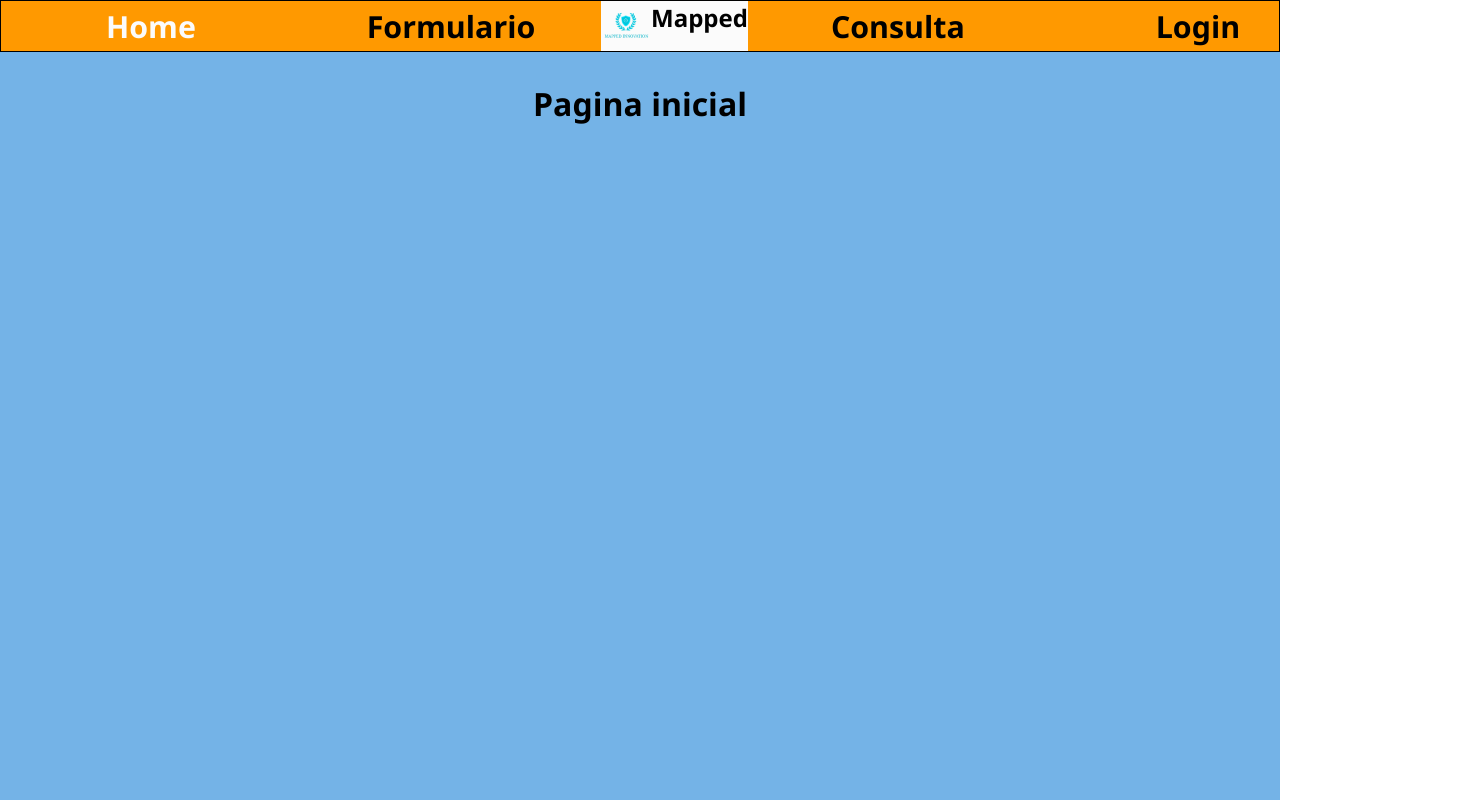
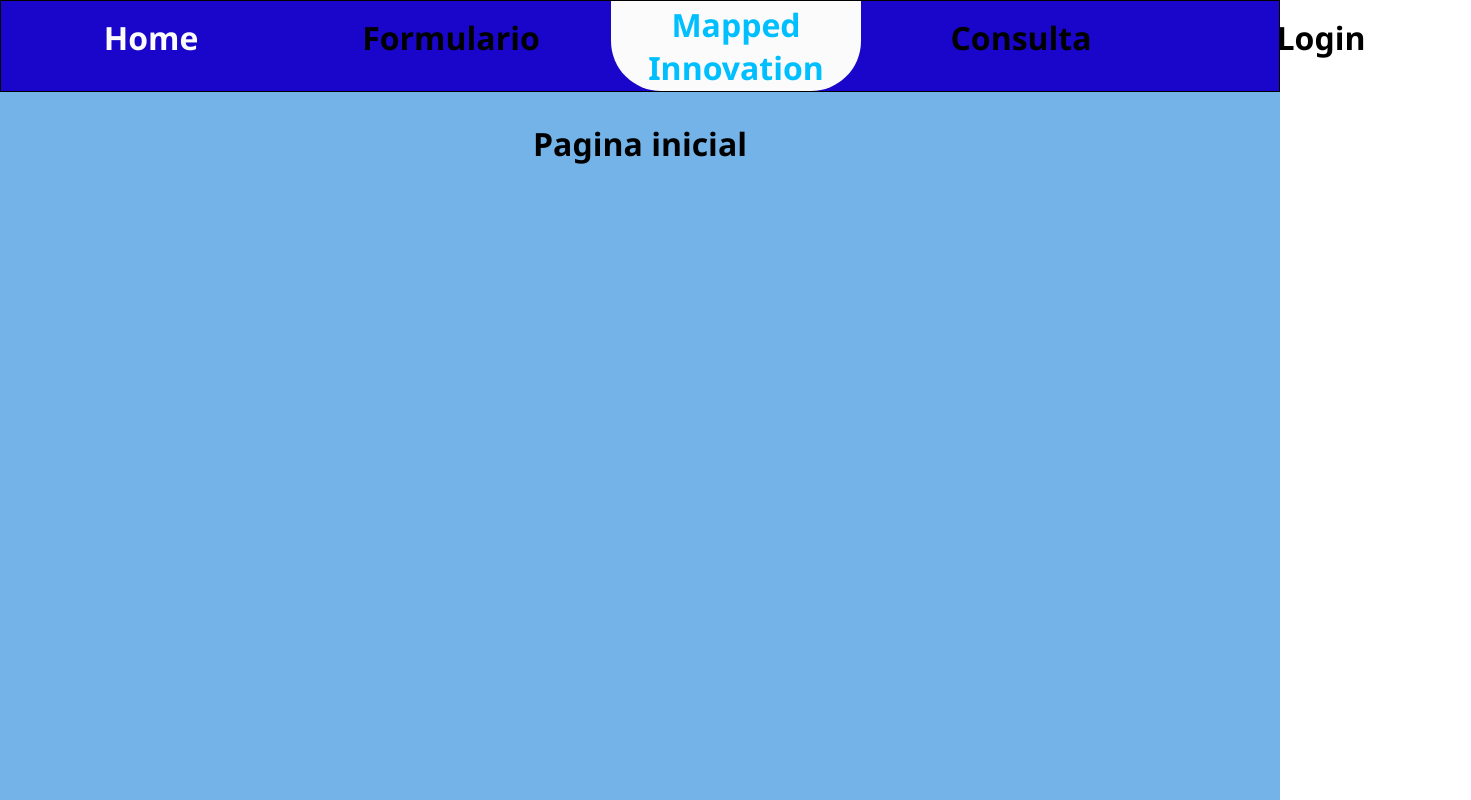
Before and after one commit to Miguel-Fr3/Gs_RWD, a Next.js app: page / in a window 1280 px wide. Shown: the top 800 px of the page, 1471 px wide, since content can reach past the window. Built offline with nearby package versions, Linux system fonts and the light colour scheme.

Commit message:
Alterando Cabecalho

```diff
--- a/src/components/Cabecalho/Cabecalho.jsx
+++ b/src/components/Cabecalho/Cabecalho.jsx
@@ -25,8 +25,8 @@ export default function Cabecalho() {
           </Link>
 
           <div className='image'>
-            <Image src="/logo.png" alt="Logo Mapped" width={100} height={50}  priority={true} className='logo'/>
-            <h1>Mapped</h1>
+            <h1>Mapped <br /> Innovation</h1>
+
         </div>
 
           <Link href="/consulta" className={pathname === '/consulta' ? 'active' : ''}>
--- a/src/components/Cabecalho/Cabecalho.scss
+++ b/src/components/Cabecalho/Cabecalho.scss
@@ -6,12 +6,12 @@
     width: 100%;
     top: 0px;
     border: 0.824709px solid #000000;
-    background: #1906ca;
+
 
 
     .menu{
       width: 100%;
-      background-color: #f90;
+      background: #1906ca;
       display: flex;
       justify-content: space-around;
       align-items: center;
@@ -20,20 +20,28 @@
 
       .rotas{
         display: flex;
-        justify-content: space-between;
+        justify-content: center;
         align-items: center;
         text-decoration: none;
         .image{
           display: flex;
-          flex-direction: row;
+          flex-direction: column;
+          justify-content: center;
+          align-items: center;
           background-color: #fbfbfb;
-        .logo{
-
-          width: 50px;
-          height: 50px;
-          margin: auto;
-          display: block;
-          object-fit: contain;
+          width: 250px;
+          height: 90px;
+          border-bottom-left-radius: 50px;
+          border-bottom-right-radius: 50px;
+          border-right: 50px;
+          border-left: 50px;
+          margin-left: 10px;
+          margin-right: 10px;
+        h1{
+          font-weight: bolder;
+          font-size: 2rem;
+          color: #00BFFF;
+          text-align: center;
         }
       }
         .active {
@@ -47,13 +55,15 @@
             a{
               text-align: center;
                 width: 300px;
-                font-size: 1.9rem;
+                height: 60px;
+                font-size: 2rem;
                 color: #000;
                 text-decoration: none;
             }
             a:hover{
               color: #ffffff;
-              background-color: #f60;
+              background-color: #00BFFF;
+              border-radius: 1rem;
             }
 
 
```
